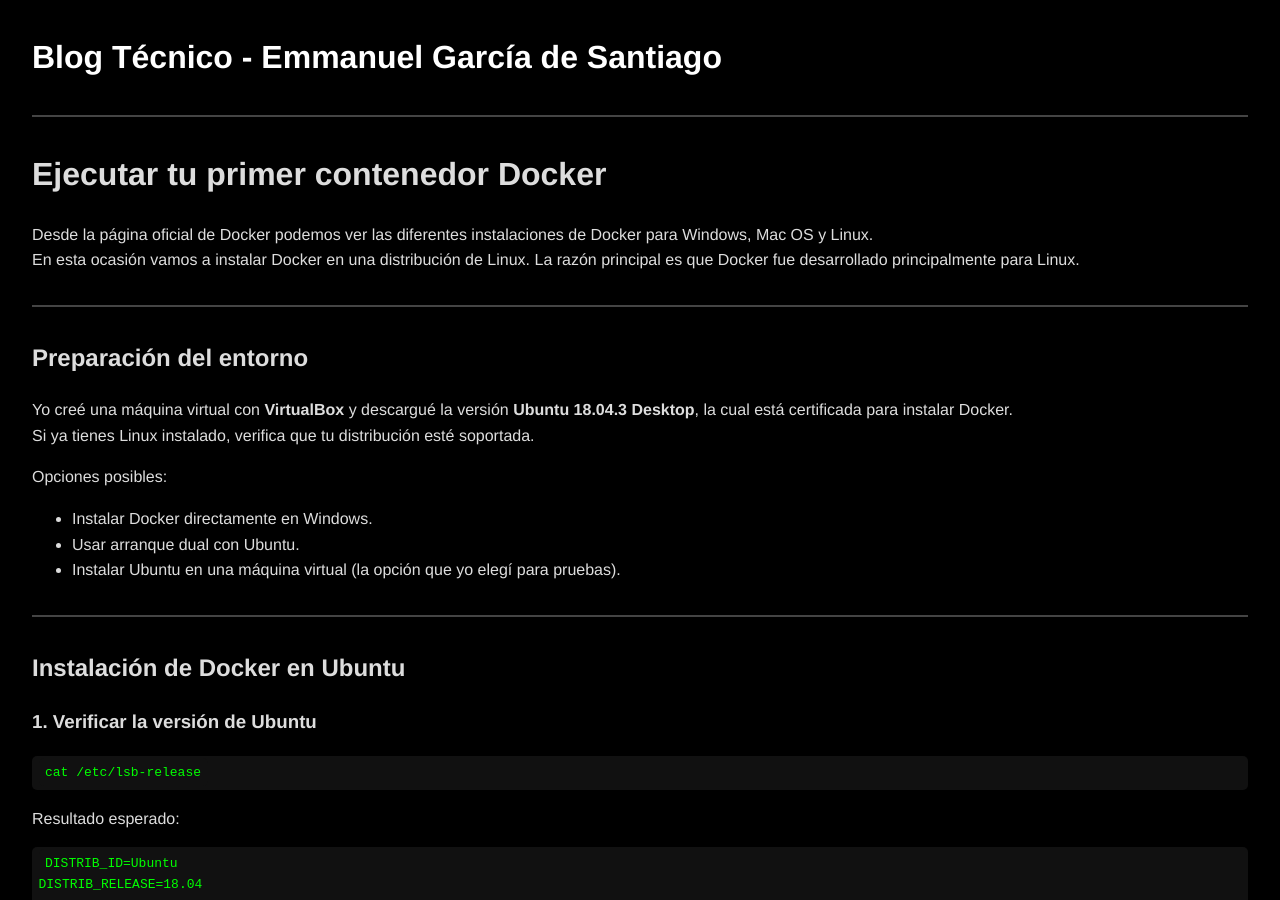
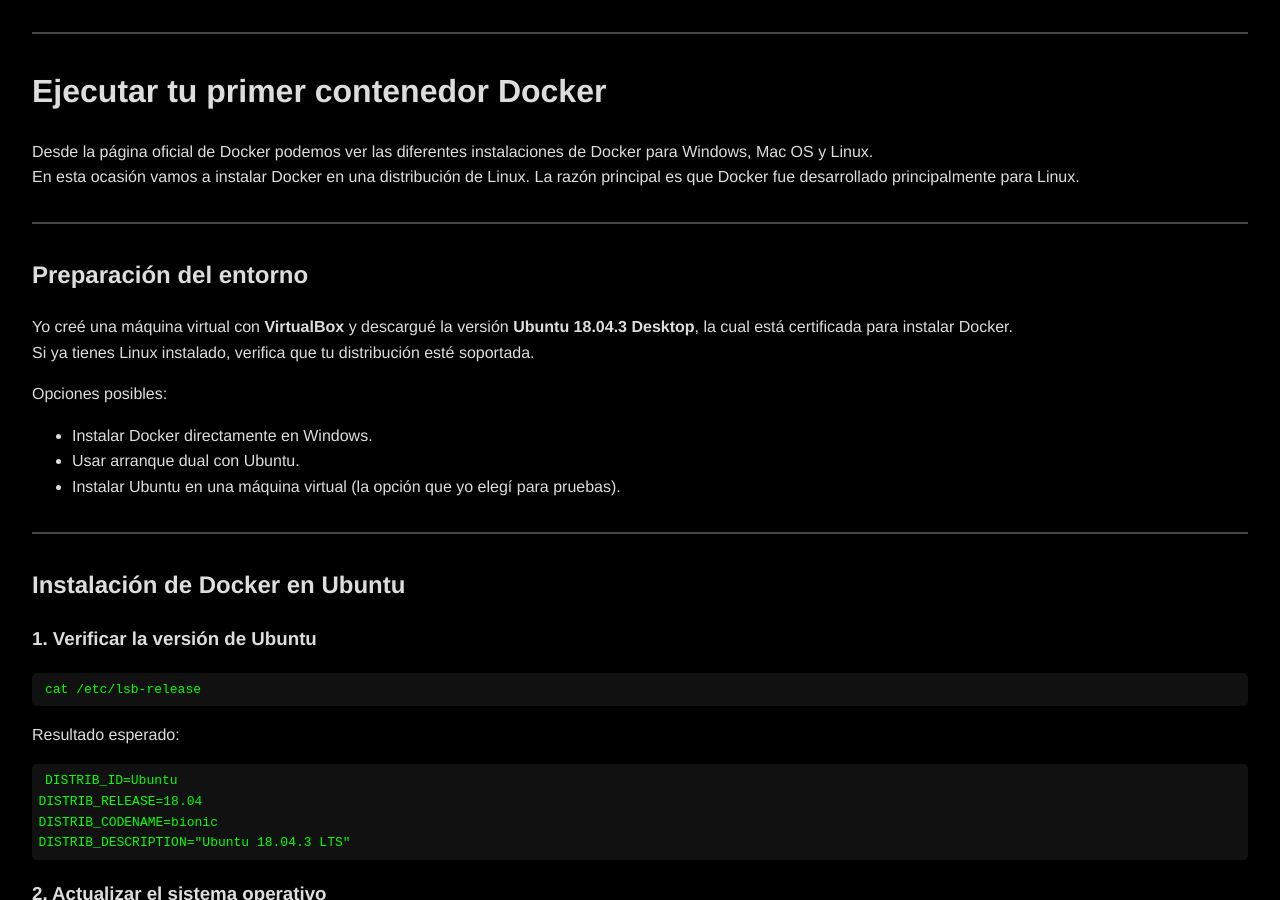
Before and after one commit to starlingapps/starlingapps.github.io, a Jekyll site: the page built from articulos/ejecutar-primer-contenedor-docker.md, in a window 1280 px wide and 900 px high. Built offline with Jekyll 4.4.1, drawn with Linux system fonts in a browser that asks for light colours; our own code applies the rules of GitHub Pages for plain Markdown files; some of the changed text lies outside the part shown.

Commit message:
Actualizacion

```diff
--- a/_layouts/default.html
+++ b/_layouts/default.html
@@ -7,7 +7,6 @@
 </head>
 <body>
   <header>
-    <h1>{{ site.title }}</h1>
     <hr>
   </header>
   <main>
@@ -15,7 +14,7 @@
   </main>
   <footer>
     <hr>
-    <p>&copy; {{ site.time | date: "%Y" }} Emmanuel García de Santiago</p>
+    <p>&copy; {{ site.time | date: "%Y" }} Starling Apps</p>
   </footer>
 </body>
 </html>
```
